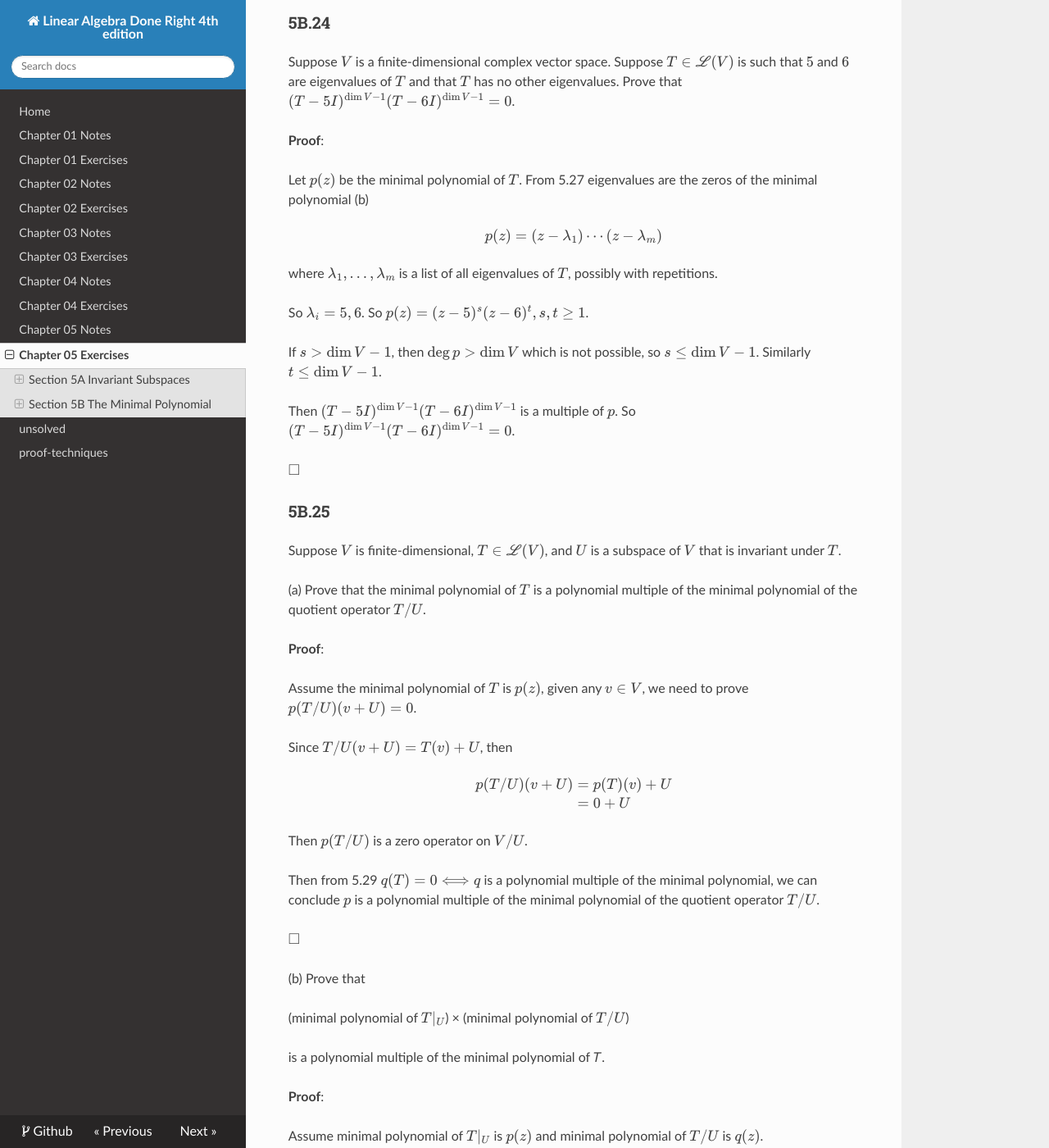
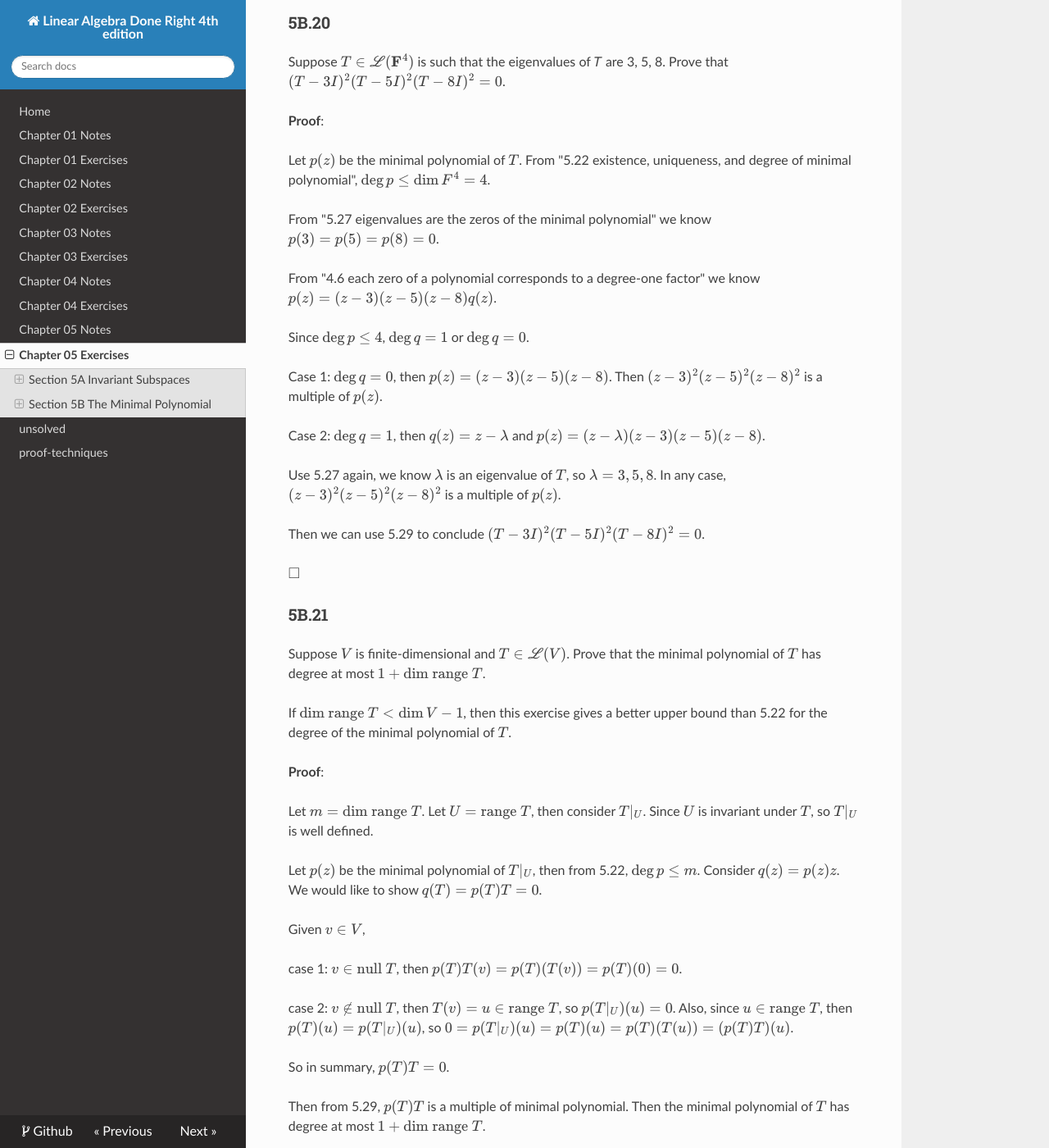
Before and after one commit to eroicaleo/liner-algebra-done-right-4th, an MkDocs documentation site: the page built from docs/ch05ex.md, in a window 1280 px wide and 1400 px high, scrolled down 32823 px. Shown: the whole window at 82% size. Built offline with MkDocs 1.6.1, drawn with Linux system fonts in a browser that asks for light colours; nearby versions of some CDN libraries; some of the changed text lies outside the part shown.

Commit message:
updates ch05ex

```diff
--- a/docs/ch05ex.md
+++ b/docs/ch05ex.md
@@ -1765,6 +1765,152 @@
 
 ## Section 5B The Minimal Polynomial
 
+### 5B.20
+
+Suppose $𝑇 ∈ ℒ(𝐅^4)$ is such that the eigenvalues of 𝑇 are 3, 5, 8. Prove
+that
+$(𝑇 − 3𝐼)^2(𝑇 − 5𝐼)^2(𝑇 − 8𝐼)^2 = 0$.
+
+**Proof**:
+
+Let $p(z)$ be the minimal polynomial of $T$. From
+"5.22 existence, uniqueness, and degree of minimal polynomial",
+$\deg p \leq \dim F^4 = 4$.
+
+From "5.27 eigenvalues are the zeros of the minimal polynomial"
+we know $p(3) = p(5) = p(8) = 0$.
+
+From "4.6 each zero of a polynomial corresponds to a degree-one factor"
+we know $p(z) = (z-3)(z-5)(z-8)q(z)$.
+
+Since $\deg p \leq 4$, $\deg q = 1$ or $\deg q = 0$.
+
+Case 1: $\deg q = 0$, then $p(z) = (z-3)(z-5)(z-8)$. Then
+$(z-3)^2(z-5)^2(z-8)^2$ is a multiple of $p(z)$.
+
+Case 2: $\deg q = 1$, then $q(z) = z- \lambda$ and
+$p(z) = (z-\lambda)(z-3)(z-5)(z-8)$.
+
+Use 5.27 again, we know $\lambda$ is an eigenvalue of $T$, so
+$\lambda = 3, 5, 8$. In any case,
+$(z-3)^2(z-5)^2(z-8)^2$ is a multiple of $p(z)$.
+
+Then we can use 5.29 to conclude $(𝑇 − 3𝐼)^2(𝑇 − 5𝐼)^2(𝑇 − 8𝐼)^2 = 0$.
+
+$\square$
+
+### 5B.21
+
+Suppose $𝑉$ is finite-dimensional and $𝑇 ∈ ℒ(𝑉)$. Prove that the minimal
+polynomial of $𝑇$ has degree at most $1 + \text{dim range } 𝑇$.
+
+If $\text{dim range } T < \dim 𝑉 − 1$, then this exercise gives a better upper bound
+than 5.22 for the degree of the minimal polynomial of $𝑇$.
+
+**Proof**:
+
+Let $m = \text{dim range } T$.
+Let $U = \text{range } T$, then consider $T|_U$.
+Since $U$ is invariant under $T$, so $T|_U$ is well defined.
+
+Let $p(z)$ be the minimal polynomial of $T|_U$, then from 5.22, $\deg p \leq m$.
+Consider $q(z) = p(z)z$. We would like to show $q(T) = p(T)T = 0$.
+
+Given $v \in V$,
+
+case 1: $v \in \text{null } T$, then $p(T)T(v) = p(T)(T(v)) = p(T)(0) = 0$.
+
+case 2: $v \not\in \text{null } T$, then $T(v) = u \in \text{range } T$,
+so $p(T|_U)(u) = 0$. Also, since $u \in \text{range } T$, then
+$p(T)(u) = p(T|_U)(u)$, so $0 = p(T|_U)(u) = p(T)(u) = p(T)(T(u)) = (p(T)T)(u)$.
+
+So in summary, $p(T)T = 0$.
+
+Then from 5.29, $p(T)T$ is a multiple of minimal polynomial.
+Then the minimal
+polynomial of $𝑇$ has degree at most $1 + \text{dim range } 𝑇$.
+
+$\square$
+
+### 5B.22
+
+Suppose $𝑉$ is finite-dimensional and $𝑇 ∈ ℒ(𝑉)$.
+Prove that $𝑇$ is invertible if and only if
+$𝐼 ∈ \text{span}(𝑇, 𝑇^2 , …, 𝑇^{\dim 𝑉})$.
+
+**Proof**:
+
+Let $m = \dim V$
+
+$\Leftarrow$
+
+$$
+\begin{align*}
+I &= a_1 T + \cdots + a_m T^m \\
+&= T(a_1 I + \cdots + a_m T^{m-1}) \\
+&= (a_1 I + \cdots + a_m T^{m-1})T \\
+\end{align*}
+$$
+
+So $T$ has an inverse mapping: $a_1 I + \cdots + a_m T^{m-1}$.
+
+$\Rightarrow$
+
+From
+5.32 $𝑇$ not invertible ⟺ constant term of minimal polynomial of $𝑇$ is 0
+we know if $p(z)$ is the minimal polynomial, then
+
+$$
+p(z) = a_0 + a_1 z + \cdots + a_{k} z^{k}
+$$
+
+where $a_0 \neq 0, k \leq m$, so
+
+$$
+I = -\frac{a_1}{a_0} T - \cdots -\frac{a_k}{a_0} T^{k}
+\in \text{span}(𝑇, 𝑇^2 , …, 𝑇^{\dim 𝑉})
+$$
+
+$\square$
+
+### 5B.23
+
+Suppose $𝑉$ is finite-dimensional and $𝑇 ∈ ℒ(𝑉)$. Let $𝑛 = \dim 𝑉$.
+Prove that if $𝑣 ∈ 𝑉$, then
+$\text{span}(𝑣, 𝑇𝑣, …, 𝑇^{𝑛 − 1}𝑣)$ is invariant under $𝑇$.
+
+**Proof**:
+
+Let $U = \text{span}(𝑣, 𝑇𝑣, …, 𝑇^{𝑛 − 1}𝑣)$.
+
+We only need to prove $T^nv \in U$.
+
+Since $𝑣, 𝑇𝑣, …, 𝑇^{𝑛 − 1}𝑣, T^n v$ are linear dependent, we can find
+
+$$
+a_0 v + a_1 Tv + \cdots + a_{n-1} T^{n-1}v + a_n T^n v = 0
+$$
+
+and $a_0, \cdots a_n$ are not all $0$.
+
+Let $m$ be the biggest integer such that $a_m \neq 0$. So we have
+
+$$
+a_0 v + a_1 Tv + \cdots + a_{m-1} T^{m-1} v + a_m T^m v = 0 \\
+\Rightarrow \\
+T^m v = -\frac{a_0}{a_m} v -\frac{a_1}{a_m} Tv \cdots -\frac{a_{m-1}}{a_m} T^{m-1} v
+$$
+
+Apply $T^{n-m}$ on both sides we have
+
+$$
+T^{n-m}(T^m v) = T^{n-m}(-\frac{a_0}{a_m} v -\frac{a_1}{a_m} Tv - \cdots -\frac{a_{m-1}}{a_m} T^{m-1} v) \\
+\Rightarrow \\
+T^n v = -\frac{a_0}{a_m} T^{n-m}v -\frac{a_1}{a_m} T^{n-m+1}v - \cdots -\frac{a_{m-1}}{a_m} T^{n-1} v
+$$
+
+$\square$
+
 ### 5B.24
 
 Suppose $𝑉$ is a finite-dimensional complex vector space. Suppose $𝑇 ∈ ℒ(𝑉)$
```
